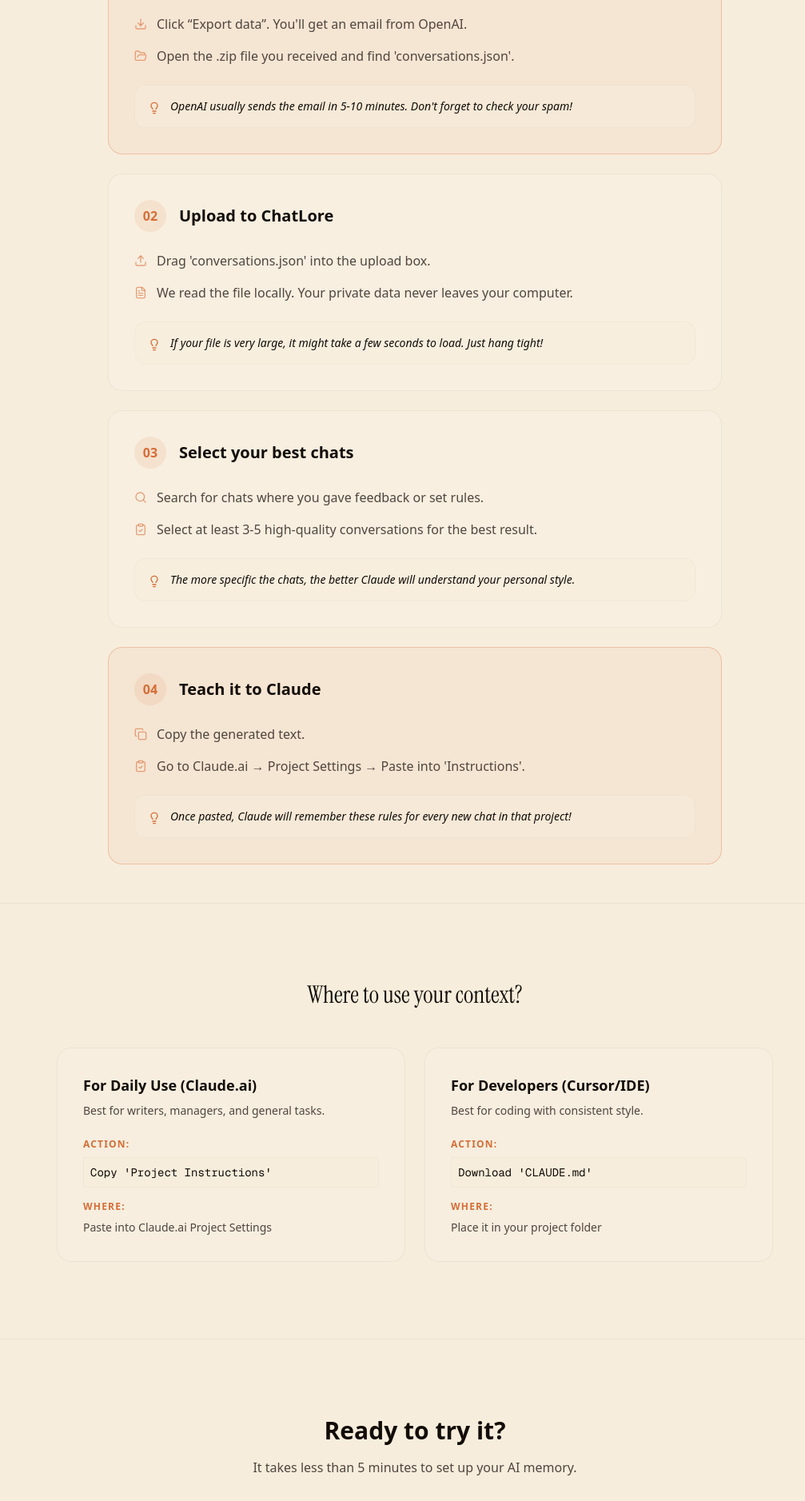
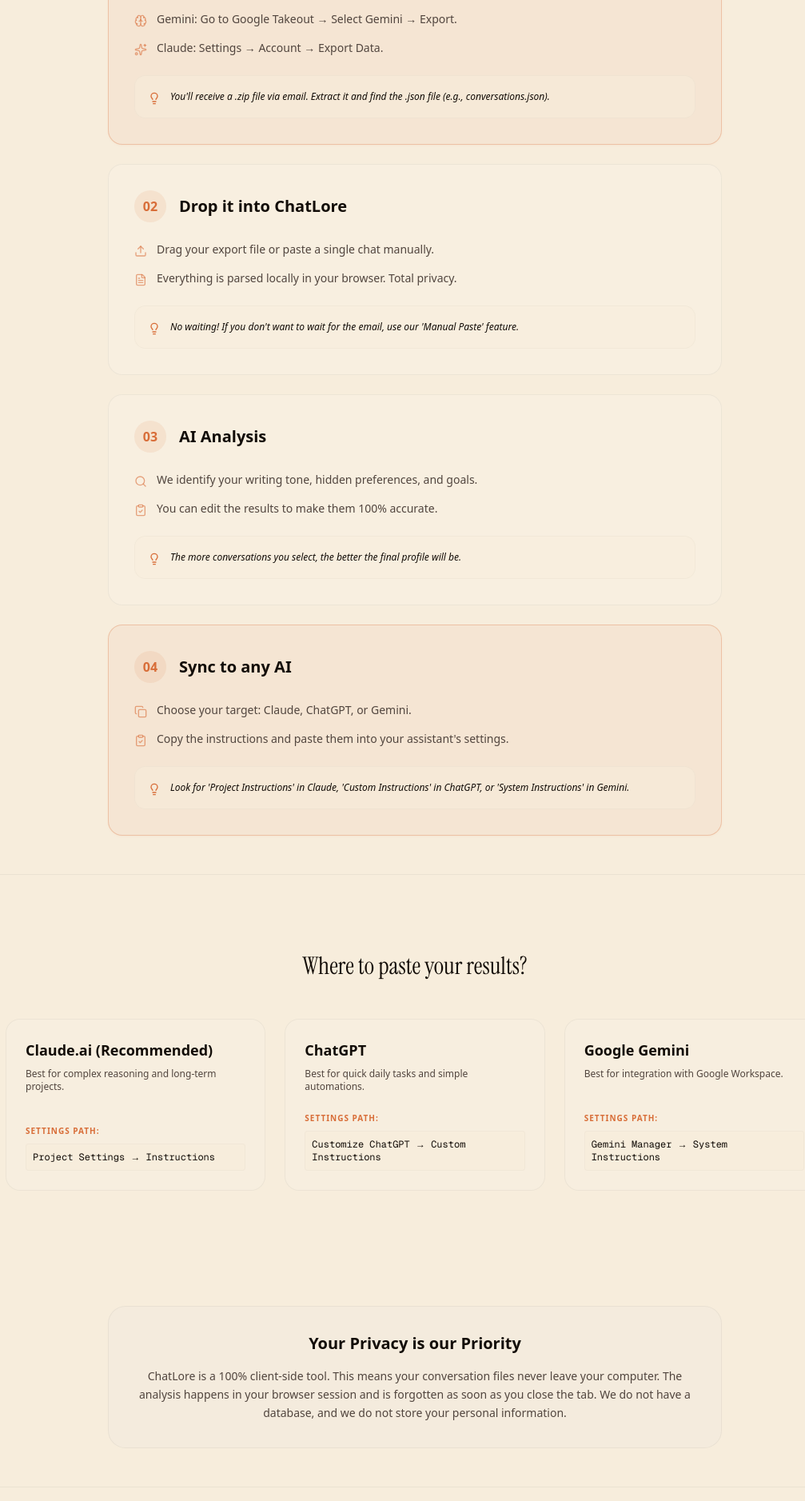
Before and after one commit to MarinaBrau/chatlore, a Next.js app: page /guide in a window 1280 px wide. Shown: the part 580-2457 px from the top of the page at 80% size, without its empty margins (121-1128 px from the left). Built offline with nearby package versions, Linux system fonts and the light colour scheme.

Commit message:
docs: update guide to be truly universal (ChatGPT, Gemini, and Assistant instructions)

```diff
--- a/src/app/guide/page.tsx
+++ b/src/app/guide/page.tsx
@@ -11,12 +11,12 @@
   Search,
   Copy,
   ClipboardCheck,
-  FileDown,
   Lightbulb,
   FolderOpen,
-  Terminal,
+  MessageCircle,
+  Brain,
+  Sparkles,
 } from "lucide-react";
-import { JsonLd } from "@/components/JsonLd";
 
 /* ── animation variants ── */
 const stagger = {
@@ -38,69 +38,72 @@
   },
 };
 
-/* ── Simplified steps for non-tech users ── */
+/* ── Universal steps ── */
 const steps = [
   {
     id: "export",
     num: "01",
     icon: Download,
-    title: "Get your data from ChatGPT",
+    title: "Export your AI history",
     accent: true,
     substeps: [
-      { icon: Settings, text: "Open ChatGPT Settings \u2192 Data controls" },
-      { icon: Download, text: "Click \u201cExport data\u201d. You'll get an email from OpenAI." },
-      { icon: FolderOpen, text: "Open the .zip file you received and find 'conversations.json'." },
+      { icon: MessageCircle, text: "ChatGPT: Settings \u2192 Data controls \u2192 Export." },
+      { icon: Brain, text: "Gemini: Go to Google Takeout \u2192 Select Gemini \u2192 Export." },
+      { icon: Sparkles, text: "Claude: Settings \u2192 Account \u2192 Export Data." },
     ],
-    tip: "OpenAI usually sends the email in 5-10 minutes. Don't forget to check your spam!",
+    tip: "You'll receive a .zip file via email. Extract it and find the .json file (e.g., conversations.json).",
   },
   {
     id: "upload",
     num: "02",
     icon: Upload,
-    title: "Upload to ChatLore",
+    title: "Drop it into ChatLore",
     substeps: [
-      { icon: Upload, text: "Drag 'conversations.json' into the upload box." },
-      { icon: FileText, text: "We read the file locally. Your private data never leaves your computer." },
+      { icon: Upload, text: "Drag your export file or paste a single chat manually." },
+      { icon: FileText, text: "Everything is parsed locally in your browser. Total privacy." },
     ],
-    tip: "If your file is very large, it might take a few seconds to load. Just hang tight!",
+    tip: "No waiting! If you don't want to wait for the email, use our 'Manual Paste' feature.",
   },
   {
     id: "select",
     num: "03",
     icon: Search,
-    title: "Select your best chats",
+    title: "AI Analysis",
     substeps: [
-      { icon: Search, text: "Search for chats where you gave feedback or set rules." },
-      { icon: ClipboardCheck, text: "Select at least 3-5 high-quality conversations for the best result." },
+      { icon: Search, text: "We identify your writing tone, hidden preferences, and goals." },
+      { icon: ClipboardCheck, text: "You can edit the results to make them 100% accurate." },
     ],
-    tip: "The more specific the chats, the better Claude will understand your personal style.",
+    tip: "The more conversations you select, the better the final profile will be.",
   },
   {
     id: "use",
     num: "04",
     icon: Copy,
-    title: "Teach it to Claude",
+    title: "Sync to any AI",
     accent: true,
     substeps: [
-      { icon: Copy, text: "Copy the generated text." },
-      { icon: ClipboardCheck, text: "Go to Claude.ai \u2192 Project Settings \u2192 Paste into 'Instructions'." },
+      { icon: Copy, text: "Choose your target: Claude, ChatGPT, or Gemini." },
+      { icon: ClipboardCheck, text: "Copy the instructions and paste them into your assistant's settings." },
     ],
-    tip: "Once pasted, Claude will remember these rules for every new chat in that project!",
+    tip: "Look for 'Project Instructions' in Claude, 'Custom Instructions' in ChatGPT, or 'System Instructions' in Gemini.",
   },
 ];
 
-const useCases = [
+const targetAIs = [
   {
-    title: "For Daily Use (Claude.ai)",
-    description: "Best for writers, managers, and general tasks.",
-    action: "Copy 'Project Instructions'",
-    where: "Paste into Claude.ai Project Settings",
+    title: "Claude.ai (Recommended)",
+    description: "Best for complex reasoning and long-term projects.",
+    where: "Project Settings \u2192 Instructions",
   },
   {
-    title: "For Developers (Cursor/IDE)",
-    description: "Best for coding with consistent style.",
-    action: "Download 'CLAUDE.md'",
-    where: "Place it in your project folder",
+    title: "ChatGPT",
+    description: "Best for quick daily tasks and simple automations.",
+    where: "Customize ChatGPT \u2192 Custom Instructions",
+  },
+  {
+    title: "Google Gemini",
+    description: "Best for integration with Google Workspace.",
+    where: "Gemini Manager \u2192 System Instructions",
   },
 ];
 
@@ -119,19 +122,19 @@
             variants={fadeSlide}
             className="mb-4 font-mono text-xs uppercase tracking-[0.2em] text-amber"
           >
-            Simple Guide
+            Universal Sync Guide
           </motion.p>
           <motion.h1
             variants={fadeSlide}
             className="font-[family-name:var(--font-display)] text-4xl leading-tight sm:text-5xl"
           >
-            How to sync your <span className="italic text-amber">AI Memory</span>
+            Sync your AI Memory <span className="italic text-amber">between platforms</span>
           </motion.h1>
           <motion.p
             variants={fadeSlide}
             className="mx-auto mt-5 max-w-xl text-base leading-relaxed text-muted-foreground"
           >
-            Follow these 4 simple steps to make Claude understand your style and goals.
+            Don&apos;t lose your style when switching assistants. Follow these steps to migrate between ChatGPT, Gemini, and Claude.
           </motion.p>
         </motion.div>
       </section>
@@ -140,7 +143,6 @@
       <section className="px-4 py-12">
         <div className="mx-auto max-w-3xl space-y-6">
           {steps.map((step, i) => {
-            const Icon = step.icon;
             return (
               <motion.div
                 key={step.num}
@@ -148,7 +150,7 @@
                 whileInView={{ opacity: 1, y: 0 }}
                 viewport={{ once: true }}
                 className={`rounded-2xl border p-8 ${
-                  step.accent ? "border-amber/30 bg-amber/5" : "border-border/40 bg-card/30"
+                  step.accent ? "border-amber/30 bg-amber/5 shadow-sm shadow-amber/5" : "border-border/40 bg-card/30"
                 }`}
               >
                 <div className="flex items-center gap-4 mb-6">
@@ -161,13 +163,13 @@
                   {step.substeps.map((sub, idx) => (
                     <li key={idx} className="flex items-start gap-3 text-muted-foreground">
                       <sub.icon className="mt-1 size-4 shrink-0 text-amber/60" />
-                      <span>{sub.text}</span>
+                      <span className="text-sm">{sub.text}</span>
                     </li>
                   ))}
                 </ul>
                 <div className="mt-6 flex items-start gap-3 rounded-xl bg-background/50 p-4 border border-border/20">
                   <Lightbulb className="mt-1 size-4 shrink-0 text-amber" />
-                  <p className="text-sm italic">{step.tip}</p>
+                  <p className="text-xs italic leading-relaxed">{step.tip}</p>
                 </div>
               </motion.div>
             );
@@ -175,25 +177,21 @@
         </div>
       </section>
 
-      {/* ── Better Use Cases Section ── */}
-      <section className="border-t border-border/40 px-4 py-24">
-        <div className="mx-auto max-w-4xl">
+      {/* ── Target AI Section ── */}
+      <section id="targets" className="border-t border-border/40 px-4 py-24">
+        <div className="mx-auto max-w-5xl">
           <h2 className="mb-12 text-center font-[family-name:var(--font-display)] text-3xl">
-            Where to use your context?
+            Where to paste your results?
           </h2>
-          <div className="grid gap-6 sm:grid-cols-2">
-            {useCases.map((uc) => (
-              <div key={uc.title} className="rounded-2xl border border-border/40 p-8 bg-card/20">
-                <h3 className="text-lg font-bold mb-2">{uc.title}</h3>
-                <p className="text-sm text-muted-foreground mb-6">{uc.description}</p>
-                <div className="space-y-2">
-                  <div className="text-xs uppercase tracking-widest text-amber font-bold">Action:</div>
-                  <div className="text-sm font-mono bg-background p-2 rounded border border-border/20">
-                    {uc.action}
-                  </div>
-                  <div className="text-xs uppercase tracking-widest text-amber font-bold mt-4">Where:</div>
-                  <div className="text-sm text-muted-foreground">
-                    {uc.where}
+          <div className="grid gap-6 sm:grid-cols-3">
+            {targetAIs.map((target) => (
+              <div key={target.title} className="rounded-2xl border border-border/40 p-6 bg-card/20 flex flex-col">
+                <h3 className="text-lg font-bold mb-2">{target.title}</h3>
+                <p className="text-xs text-muted-foreground mb-6 flex-1">{target.description}</p>
+                <div className="mt-auto">
+                  <div className="text-[10px] uppercase tracking-widest text-amber font-bold mb-2">Settings Path:</div>
+                  <div className="text-xs font-mono bg-background p-2 rounded border border-border/20 break-words">
+                    {target.where}
                   </div>
                 </div>
               </div>
@@ -202,14 +200,26 @@
         </div>
       </section>
 
+      {/* ── Privacy Note ── */}
+      <section id="privacy" className="px-4 py-12">
+        <div className="mx-auto max-w-3xl rounded-3xl border border-border/40 bg-muted/20 p-8 text-center">
+          <h2 className="text-xl font-bold mb-4">Your Privacy is our Priority</h2>
+          <p className="text-sm text-muted-foreground leading-relaxed">
+            ChatLore is a 100% client-side tool. This means your conversation files never leave your computer.
+            The analysis happens in your browser session and is forgotten as soon as you close the tab.
+            We do not have a database, and we do not store your personal information.
+          </p>
+        </div>
+      </section>
+
       {/* ── Final CTA ── */}
       <section className="border-t border-border/40 px-4 py-24">
         <div className="mx-auto max-w-3xl text-center">
-          <h2 className="text-3xl font-bold mb-4">Ready to try it?</h2>
-          <p className="text-muted-foreground mb-8">It takes less than 5 minutes to set up your AI memory.</p>
+          <h2 className="text-3xl font-bold mb-4 italic">Ready to Sync?</h2>
+          <p className="text-muted-foreground mb-8">Take your AI personality with you, anywhere.</p>
           <Link
             href="/upload"
-            className="group inline-flex items-center gap-3 rounded-full bg-amber px-8 py-4 text-sm font-bold text-white transition-all hover:bg-amber/90"
+            className="group inline-flex items-center gap-3 rounded-full bg-amber px-10 py-4 text-sm font-bold text-white transition-all hover:bg-amber/90 shadow-xl shadow-amber/20"
           >
             Start Now
             <ArrowRight className="size-4" />
```
